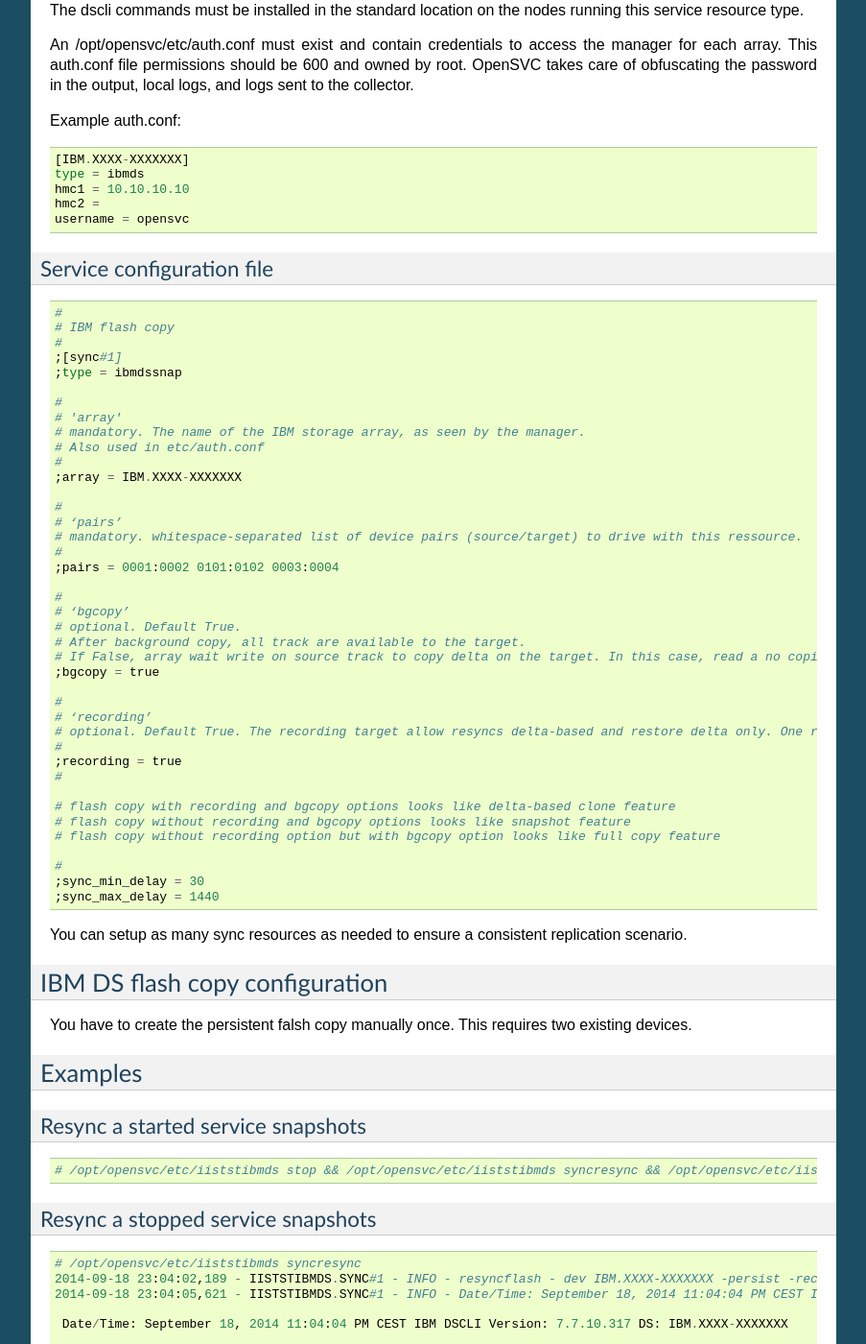
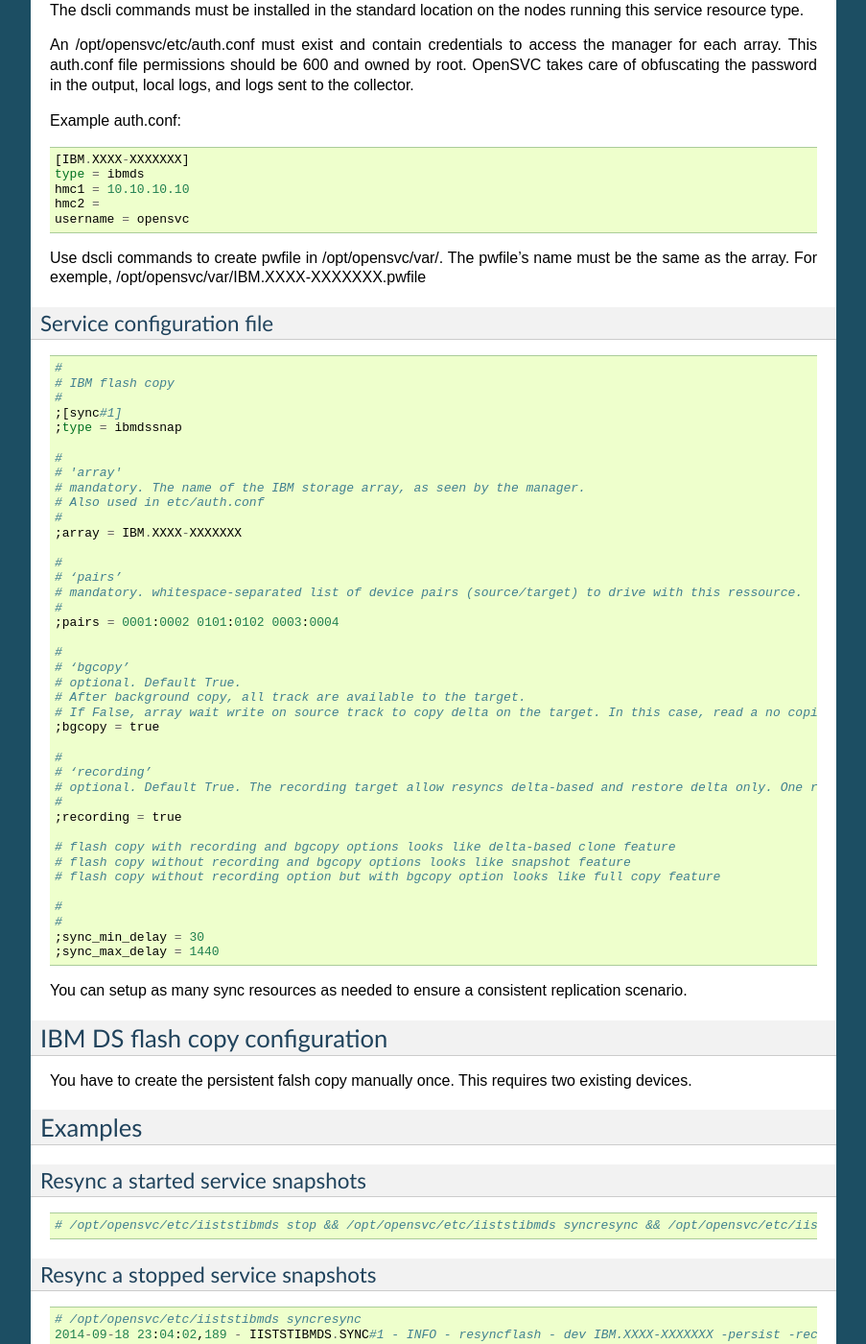
Before and after one commit to opensvc/docs.opensvc.com, a Sphinx documentation site: the page built from source/storage.ibmdsflashcopy.rst, in a window 1280 px wide and 1400 px high, scrolled down 1150 px. Shown: the whole window at 96% size, without its empty margins (198-1101 px from the left). Built offline with Sphinx 7.4.7, drawn with Linux system fonts in a browser that asks for light colours; comment, search, counter and statistics services are not loaded.

Commit message:
add pwfile in ibmds falsh copy documentation

```diff
--- a/source/storage.ibmdsflashcopy.rst
+++ b/source/storage.ibmdsflashcopy.rst
@@ -52,6 +52,7 @@
 	hmc2 =
 	username = opensvc
 
+Use dscli commands to create pwfile in /opt/opensvc/var/. The pwfile's name must be the same as the array. For exemple, /opt/opensvc/var/IBM.XXXX-XXXXXXX.pwfile
 
 Service configuration file
 --------------------------
@@ -89,12 +90,12 @@
 	# optional. Default True. The recording target allow resyncs delta-based and restore delta only. One recording target is possible.
 	#
 	;recording = true
-	#
 
 	# flash copy with recording and bgcopy options looks like delta-based clone feature
 	# flash copy without recording and bgcopy options looks like snapshot feature
 	# flash copy without recording option but with bgcopy option looks like full copy feature
 
+	#
 	#
 	;sync_min_delay = 30
 	;sync_max_delay = 1440
```
